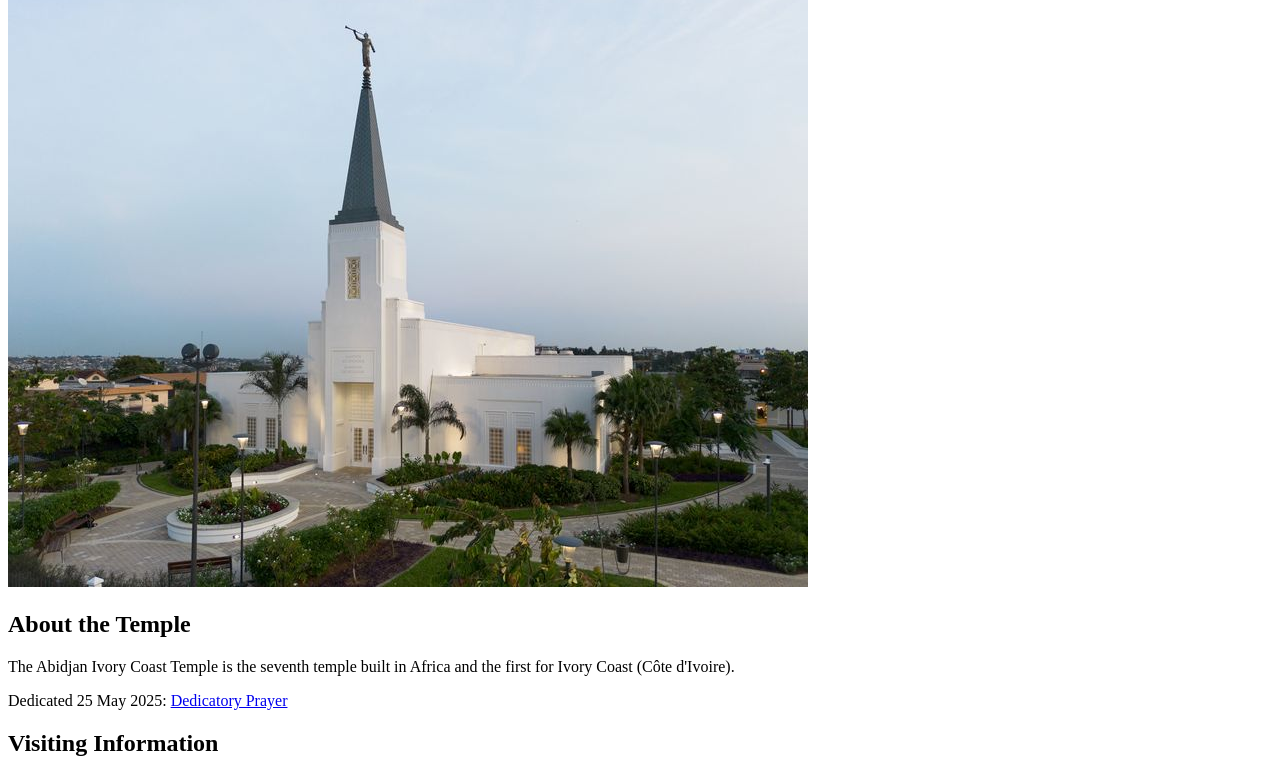
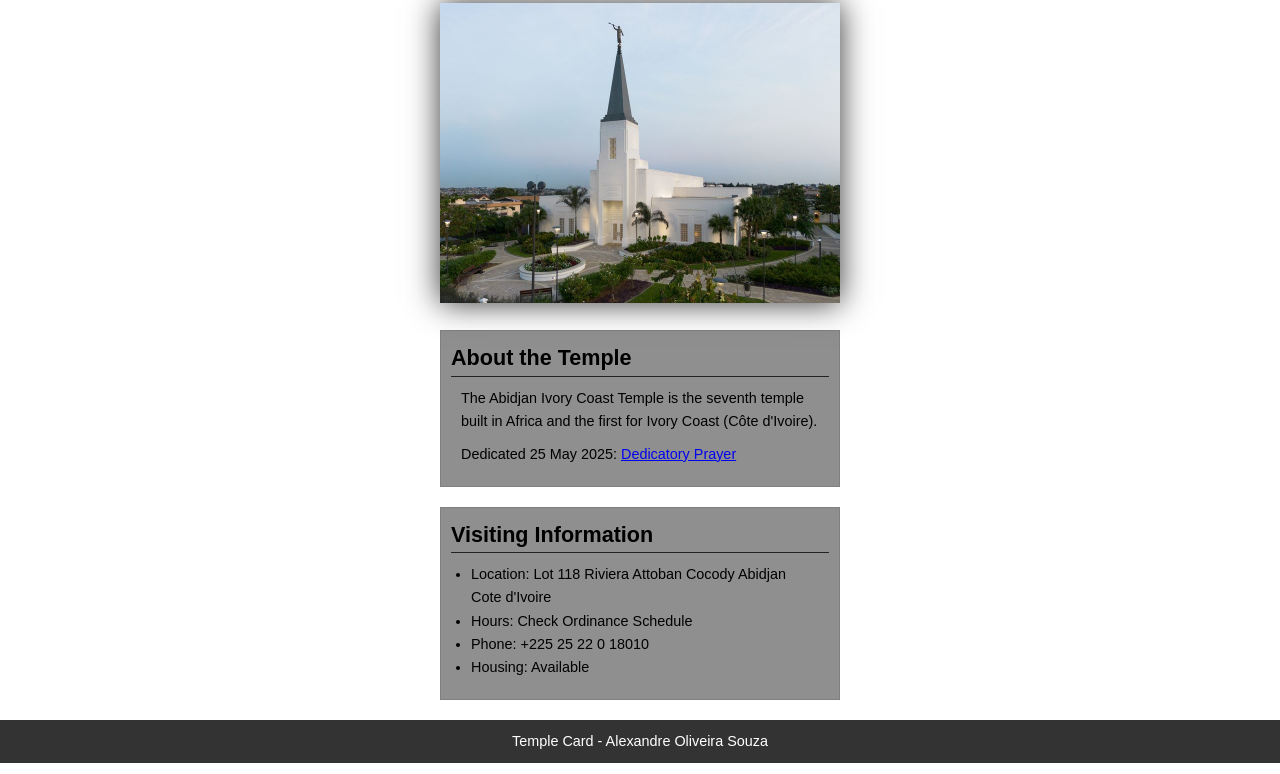
Before and after one commit to alexandre1830/wdd130, a plain HTML site: page week02/temple.html in a window 1280 px wide. Shown: the part 127-901 px from the top of the page. Drawn offline with Linux system fonts and the light colour scheme.

Commit message:
Week 02 Activities

```diff
--- /dev/null
+++ b/week02/styles/temple.css
@@ -0,0 +1,48 @@
+* {
+    margin: 0;
+    padding: 0;
+    box-sizing: border-box;
+}
+body{
+    font-family: arial, sans-serif;
+    line-height: 1.6;
+}
+header, footer{
+    background-color: #333;
+    color: #fff;
+    padding: 10px;
+    text-align: center;
+    font-size: 1.5rem;
+}
+main{
+    width:400px;
+    margin: 0 auto;
+}
+h1{
+    margin: 10px;
+    text-align: center;
+}
+h2{
+    border-bottom: 1px solid #222;
+}
+img{
+    width: 100%;
+    height: auto;
+    box-shadow: 0 0 30px #333;
+}
+section{
+    margin: 20px 0;
+    border: 1px solid rgb(0 0 0 / 10%);
+    padding: 10px;
+    background-color: #8f8f8f;
+    font-size: .9rem;
+}
+section p{
+    margin: 10px;
+}
+ul{
+    margin: 10px 20px;
+}
+footer{
+    font-size: .9rem;
+}
--- a/week02/temple.html
+++ b/week02/temple.html
@@ -5,6 +5,7 @@
     <meta charset="UTF-8">
     <meta name="viewport" content="width=device-width, initial-scale=1.0">
     <title>Temple Card - Abidjan Cote d'Ivoire</title>
+    <link rel="stylesheet" href="styles/temple.css">
 </head>
 
 <body>
@@ -35,7 +36,7 @@
         </section>
     </main>
     <footer>
-        <p>Temple Card - Your Name</p>
+        <p>Temple Card - Alexandre Oliveira Souza</p>
     </footer>
 </body>
 
```
